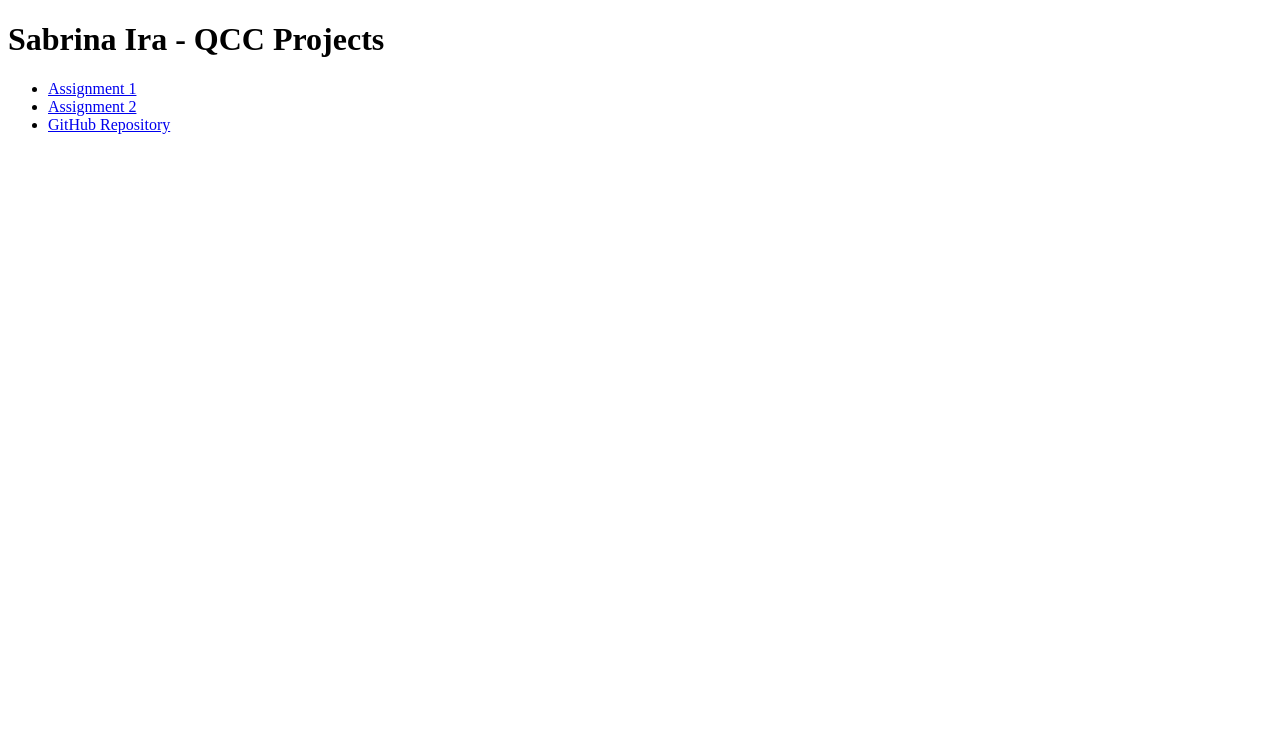
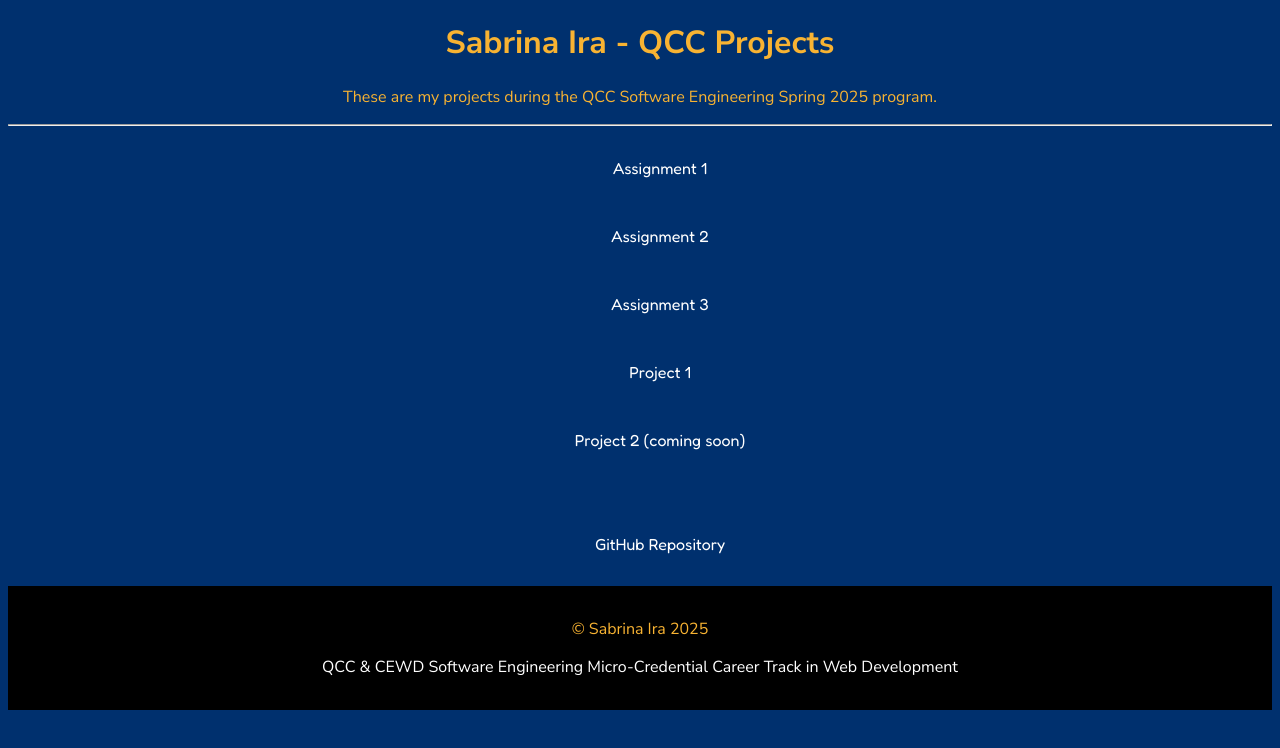
Before and after one commit to sabrinaira/qcc, a plain HTML site: page index.html in a window 1280 px wide. Drawn offline with Linux system fonts and the light colour scheme; a web font is replaced by a local one.

Commit message:
feat: edited root html page and styling

```diff
--- a/index.html
+++ b/index.html
@@ -3,17 +3,77 @@
   <head>
     <meta charset="UTF-8" />
     <meta name="viewport" content="width=device-width, initial-scale=1.0" />
+    <link href="./style.css" rel="stylesheet" />
+    <link rel="preconnect" href="https://fonts.googleapis.com" />
+    <link rel="preconnect" href="https://fonts.gstatic.com" crossorigin />
+    <link
+      href="https://fonts.googleapis.com/css2?family=Fredoka:wght@300..700&family=Mona+Sans:ital,wght@0,200..900;1,200..900&family=Nunito+Sans:ital,opsz,wght@0,6..12,200..1000;1,6..12,200..1000&family=Open+Sans:ital,wght@0,300..800;1,300..800&display=swap"
+      rel="stylesheet"
+    />
     <title>QCC SWE Projects</title>
   </head>
   <body>
     <h1>Sabrina Ira - QCC Projects</h1>
-
-    <ul>
-      <!-- <li><a href=""></a></li> -->
-      <li><a href="https://sabrinaira.github.io/qcc/Assignment-1/Sabrina-Ira_Assignment1.html">Assignment 1</a></li>
-      <li><a href="https://sabrinaira.github.io/qcc/Assignment-2/Sabrina-Ira_Assignment2.html">Assignment 2</a></li>
-      <!-- <li><a href="">Project 1</a></li> -->
-      <li><a href="https://github.com/sabrinaira/qcc">GitHub Repository</a></li>
+    <p>
+      These are my projects during the QCC Software Engineering Spring 2025
+      program.
+    </p>
+    <hr />
+    <ul class="list">
+      <!-- Assignments -->
+      <li>
+        <a
+          href="https://sabrinaira.github.io/qcc/Assignment-1/Sabrina-Ira_Assignment1.html"
+          target="_blank"
+          >Assignment 1</a
+        >
+      </li>
+      <li>
+        <a
+          href="https://sabrinaira.github.io/qcc/Assignment-2/Sabrina-Ira_Assignment2.html"
+          target="_blank"
+          >Assignment 2</a
+        >
+      </li>
+      <li>
+        <a
+          href="https://sabrinaira.github.io/qcc/Assignment-3/Sabrina-Ira_Assignment3.html"
+          target="_blank"
+          >Assignment 3</a
+        >
+      </li>
+      <!-- Projects -->
+      <li>
+        <a
+          href="http://sabrinaira.github.io/qcc/Project-1/index.html"
+          target="_blank"
+          >Project 1</a
+        >
+      </li>
+      <li>
+        <a
+          href=""
+          target="_blank"
+          >Project 2 (coming soon)</a
+        >
+      </li>
+      <br />
+      <li>
+        <a href="https://github.com/sabrinaira/qcc" target="_blank"
+          >GitHub Repository</a
+        >
+      </li>
     </ul>
+    <footer>
+      <p>&copy; Sabrina Ira 2025</p>
+      <p>
+        <a
+          href="https://www.qcc.cuny.edu/contEd/tech-force.html"
+          target="_blank"
+          >QCC & CEWD Software Engineering Micro-Credential Career Track in Web
+          Development</a
+        >
+      </p>
+    </footer>
   </body>
 </html>
--- a/style.css
+++ b/style.css
@@ -0,0 +1,51 @@
+body {
+  text-align: center;
+  background-color: #00306e;
+  font-family: Fredoka;
+  color: white;
+}
+
+* a {
+  text-decoration: none;
+}
+
+h1, p {
+  color: #f8b332;
+  font-family: Nunito Sans;
+}
+
+.list {
+  list-style-type: none;
+  /* border: 2px solid red; */
+}
+
+.list > li {
+  margin: 1rem;
+  padding: 1rem;
+}
+.list > li:hover {
+  background-color: #081731;
+  color: black;
+}
+
+.list > li > a {
+  color: white;
+}
+
+/* .list > li > a:hover {
+  color: black;
+} */
+
+footer {
+  background-color: black;
+  color: white;
+  padding: 1rem;
+}
+
+footer > p > a {
+  color: white;
+}
+
+footer > p > a:hover {
+  color: #f8b332;
+}
```
